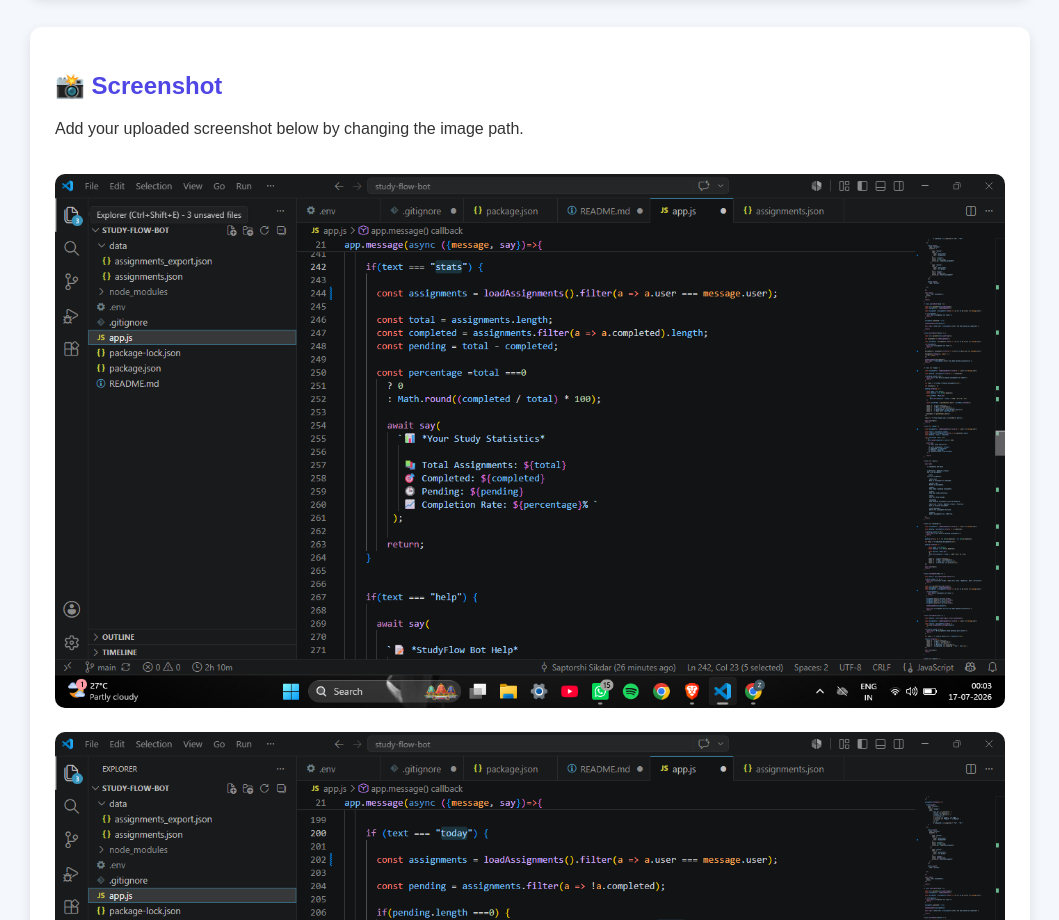
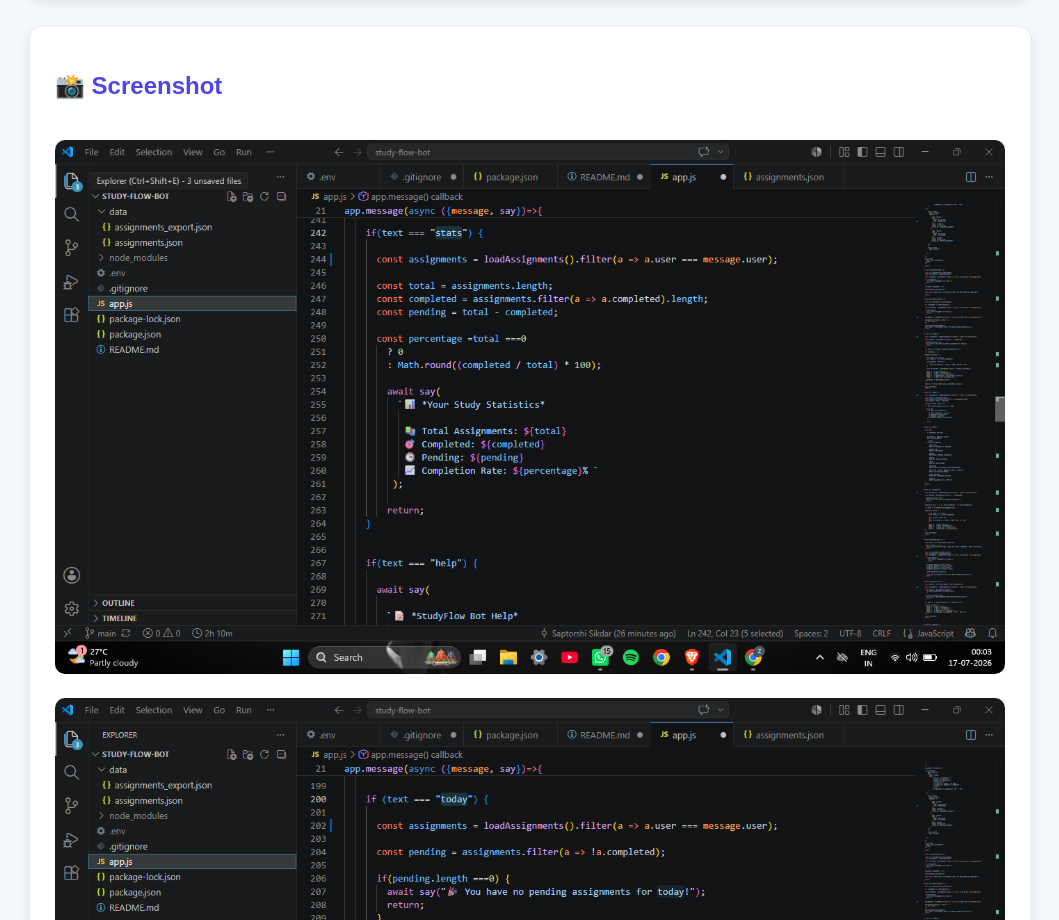
Before and after one commit to zebraz567/StudyFlow-Bot8, a website: page index.html in a window 1280 px wide. Shown: the part 1336-2256 px from the top of the page, without its empty margins (110-1169 px from the left). Drawn offline with Linux system fonts and the light colour scheme.

Commit message:
Update index.html

```diff
--- a/index.html
+++ b/index.html
@@ -146,7 +146,7 @@ It helps students manage assignments, track deadlines and organize study schedul
 
 <h2>📸 Screenshot</h2>
 
-<p>Add your uploaded screenshot below by changing the image path.</p>
+
 
 <img src="screenshots/Screenshot%20(76).png" alt="StudyFlow Bot Screenshot">
 <img src="screenshots/Screenshot%20(75).png" alt="StudyFlow Bot Screenshot">
```
